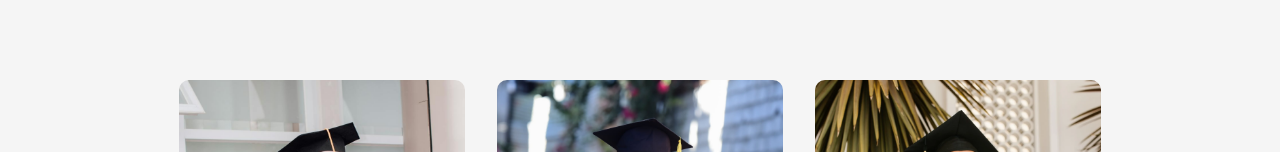
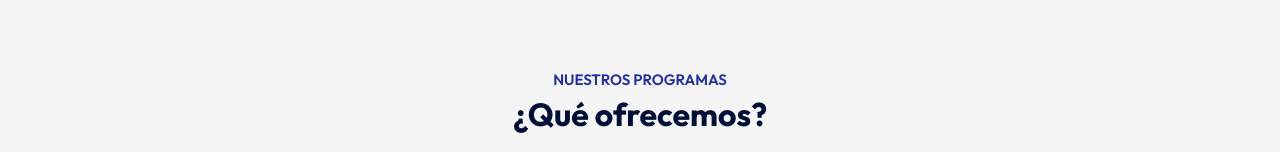
Before and after one commit to JohanECanoR11/my_final_project, a React (Vite) app in the folder educate/: page / in a window 1280 px wide. Shown: the part 800-952 px from the top of the page. Built offline with nearby package versions, Linux system fonts and the light colour scheme.

Commit message:
Configure title of our programs

```diff
--- a/educate/src/App.jsx
+++ b/educate/src/App.jsx
@@ -2,6 +2,7 @@
 import Navbar from './Components/Navbar/Navbar'
 import Hero from './Components/Hero/Hero'
 import Programs from './Components/Programs/Programs'
+import Title from './Components/Title/Title'
 
 const App = () => {
   return (
@@ -9,6 +10,7 @@
       <Navbar/>
       <Hero/>
       <div className="container">
+        <Title subTitle='Nuestros Programas' title='¿Qué ofrecemos?' />
         <Programs/>
       </div>
 
--- /dev/null
+++ b/educate/src/Components/Title/Title.css
@@ -0,0 +1,14 @@
+.title{
+  text-align: center;
+  color: #212EA0;
+  font-size: 15px;
+  font-weight: 600;
+  text-transform: uppercase;
+  margin: 70px 0 30px;
+}
+.title h2{
+  font-size: 32px;
+  color: #000F38;
+  margin-top: 5px;
+  text-transform: none;
+}
--- /dev/null
+++ b/educate/src/Components/Title/Title.jsx
@@ -0,0 +1,13 @@
+import React from 'react'
+import './Title.css'
+
+const Title = ({ subTitle, title }) => {
+  return (
+    <div className='title'>
+      <p>{subTitle}</p>
+      <h2>{title}</h2>
+    </div>
+  )
+}
+
+export default Title
```
